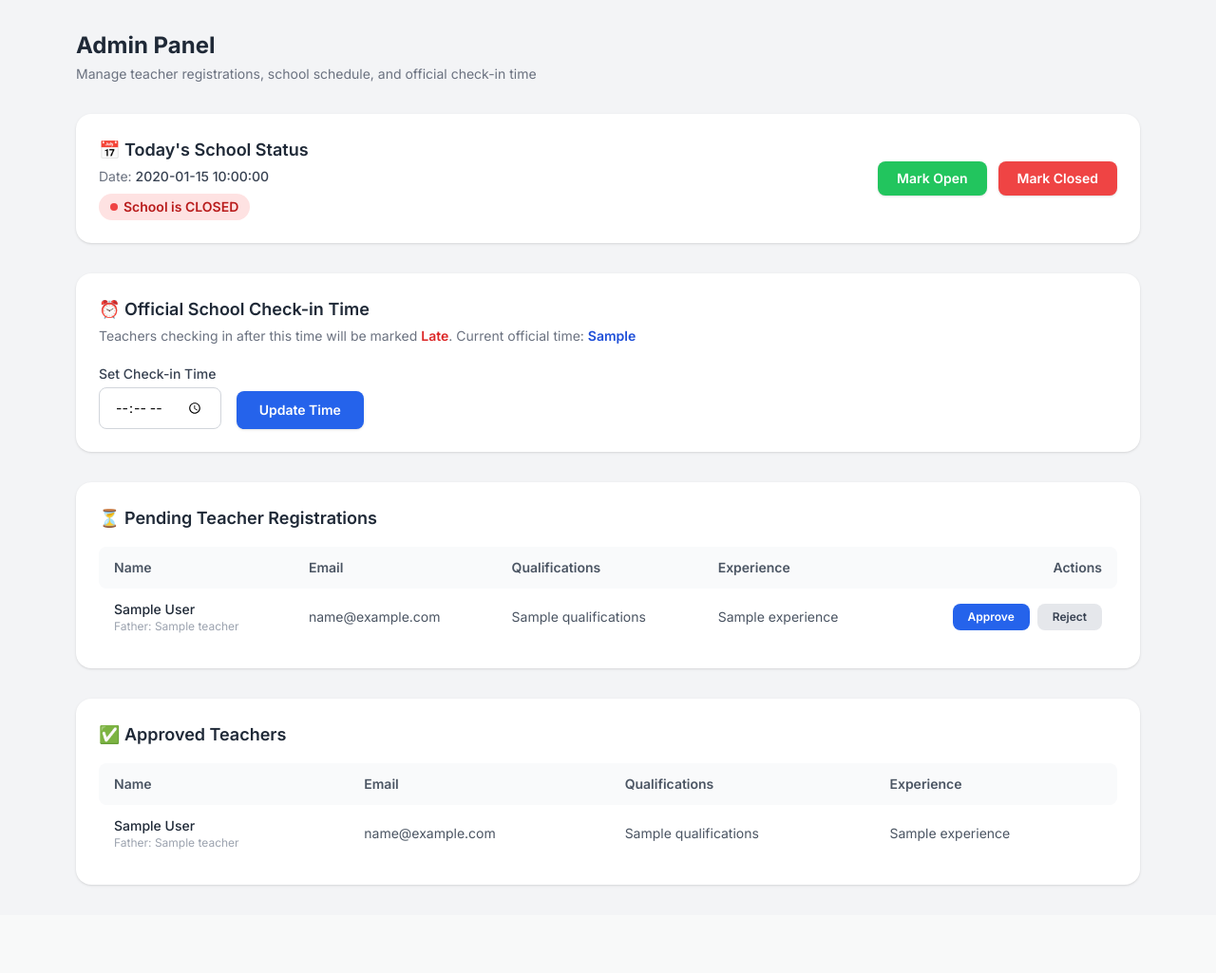
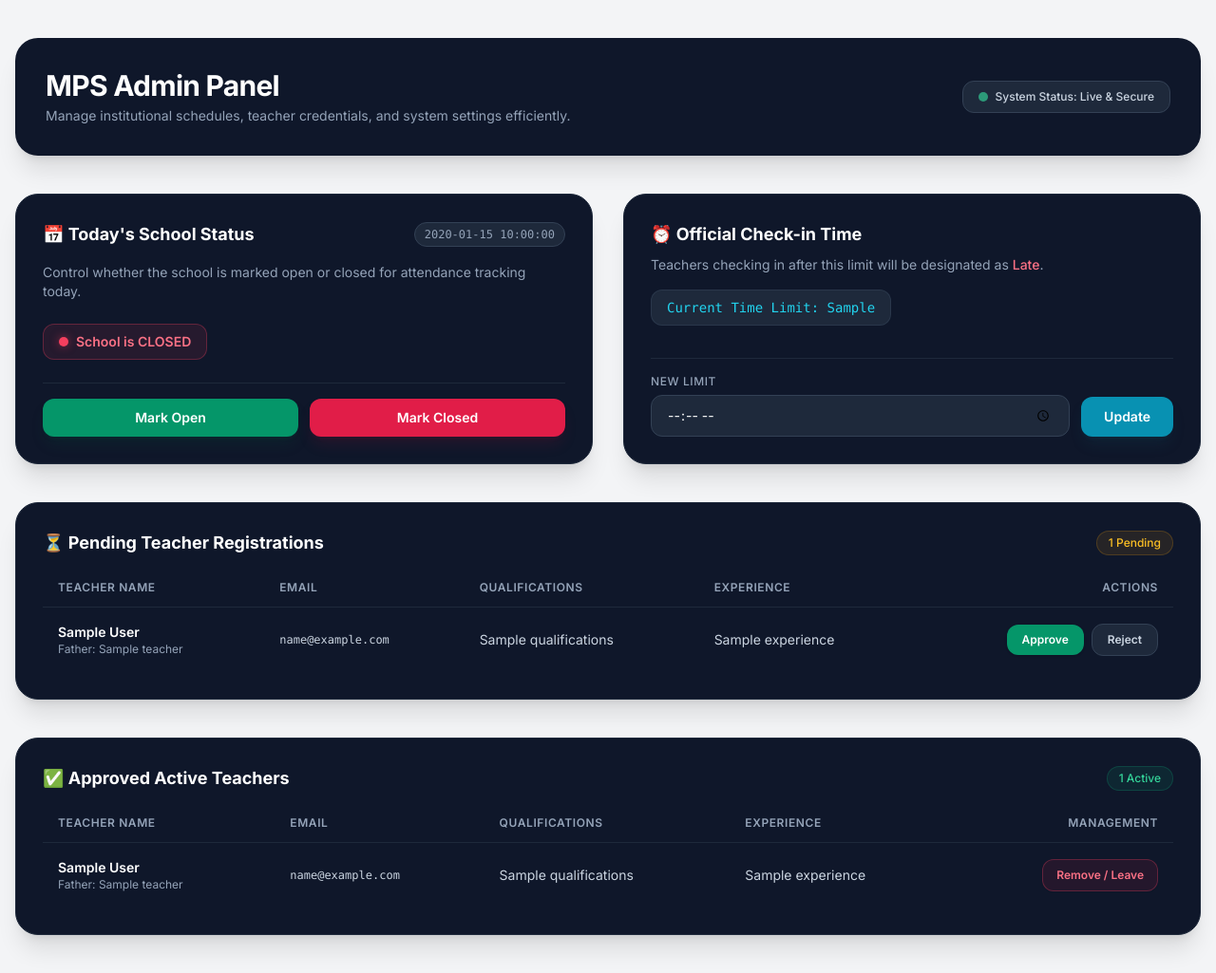
Before and after one commit to jaounabbas5121488-glitch/MPS-Exams-System-, a FastAPI app: template templates/admin.html in a window 1280 px wide. Shown: the whole page at 95% size. Before the commit the page ends 934 px from the top, so only its background shows below. Run offline with FastAPI, Linux system fonts and the light colour scheme; the template is opened without the code that fills it: most values are stand-ins (such as "Sample title", 1, 10 or a date in 2020); some libraries are stand-ins or nearby versions.

Commit message:
Updated admin panel design and teacher deactivation logic

```diff
--- a/templates/admin.html
+++ b/templates/admin.html
@@ -1,111 +1,136 @@
 {% extends "base.html" %}
 {% block title %}Admin Panel – MPS Exams System{% endblock %}
-{% block main_class %}max-w-6xl mx-auto px-4 py-8{% endblock %}
+{% block main_class %}max-w-7xl mx-auto px-4 py-10{% endblock %}
 
 {% block content %}
-<div class="mb-8">
-  <h1 class="text-2xl font-bold text-gray-800">Admin Panel</h1>
-  <p class="text-gray-500 text-sm mt-1">Manage teacher registrations, school schedule, and official check-in time</p>
+<!-- Header Section with Rich Dark Accent -->
+<div class="mb-10 bg-slate-900 rounded-3xl p-8 shadow-xl text-white flex flex-col md:flex-row md:items-center md:justify-between gap-4">
+  <div>
+    <h1 class="text-3xl font-extrabold tracking-tight">MPS Admin Panel</h1>
+    <p class="text-slate-400 text-sm mt-1">Manage institutional schedules, teacher credentials, and system settings efficiently.</p>
+  </div>
+  <div class="inline-flex items-center gap-2 bg-slate-800 border border-slate-700 px-4 py-2 rounded-xl text-xs font-medium text-slate-300">
+    <span class="w-2.5 h-2.5 rounded-full bg-emerald-400 animate-pulse"></span>
+    System Status: Live & Secure
+  </div>
 </div>
 
 {% if settings_saved %}
-<div class="bg-green-50 border border-green-200 text-green-700 rounded-xl px-5 py-3 mb-6 text-sm">
-  ✅ Official check-in time updated successfully.
+<div class="bg-emerald-950/80 border border-emerald-500/30 text-emerald-300 rounded-2xl px-6 py-4 mb-8 text-sm flex items-center gap-3 shadow-lg backdrop-blur">
+  <span class="text-lg">✅</span> Official check-in time updated successfully.
 </div>
 {% endif %}
 
+<!-- Grid Section for School Status & Check-in Time -->
+<div class="grid grid-cols-1 lg:grid-cols-2 gap-8 mb-10">
+
   <!-- School Status Card -->
-<div class="bg-white rounded-2xl shadow p-6 mb-8">
-  <div class="flex flex-col sm:flex-row sm:items-center sm:justify-between gap-4">
+  <div class="bg-slate-900 border border-slate-800 rounded-3xl p-7 shadow-xl flex flex-col justify-between text-white">
     <div>
-      <h2 class="text-lg font-semibold text-gray-800">📅 Today's School Status</h2>
-      <p class="text-sm text-gray-500 mt-1">Date: <span class="font-medium text-gray-700">{{ today }}</span></p>
-      <div class="mt-2">
+      <div class="flex items-center justify-between mb-4">
+        <h2 class="text-lg font-bold flex items-center gap-2">📅 Today's School Status</h2>
+        <span class="text-xs px-2.5 py-1 rounded-full bg-slate-800 text-slate-400 border border-slate-700 font-mono">{{ today }}</span>
+      </div>
+      <p class="text-sm text-slate-400 mb-6">Control whether the school is marked open or closed for attendance tracking today.</p>
+
+      <div class="mb-6">
         {% if is_open %}
-        <span class="inline-flex items-center gap-1.5 bg-green-100 text-green-700 text-sm font-semibold px-3 py-1 rounded-full">
-          <span class="w-2 h-2 bg-green-500 rounded-full"></span> School is OPEN
-        </span>
+        <div class="inline-flex items-center gap-2 bg-emerald-500/10 border border-emerald-500/30 text-emerald-400 text-sm font-semibold px-4 py-2 rounded-xl">
+          <span class="w-2.5 h-2.5 bg-emerald-500 rounded-full shadow-[0_0_10px_rgba(16,185,129,0.5)]"></span> School is OPEN
+        </div>
         {% else %}
-        <span class="inline-flex items-center gap-1.5 bg-red-100 text-red-700 text-sm font-semibold px-3 py-1 rounded-full">
-          <span class="w-2 h-2 bg-red-500 rounded-full"></span> School is CLOSED
-        </span>
+        <div class="inline-flex items-center gap-2 bg-rose-500/10 border border-rose-500/30 text-rose-400 text-sm font-semibold px-4 py-2 rounded-xl">
+          <span class="w-2.5 h-2.5 bg-rose-500 rounded-full shadow-[0_0_10px_rgba(244,63,94,0.5)]"></span> School is CLOSED
+        </div>
         {% endif %}
       </div>
     </div>
-    <form method="post" action="/admin/calendar" class="flex gap-3">
+
+    <form method="post" action="/admin/calendar" class="flex items-center gap-3 pt-4 border-t border-slate-800">
       <button type="submit" name="is_open" value="1"
-        class="bg-green-500 hover:bg-green-600 text-white text-sm font-semibold px-5 py-2 rounded-lg transition shadow">
+        class="flex-1 bg-emerald-600 hover:bg-emerald-500 text-white text-sm font-semibold py-2.5 px-4 rounded-xl transition shadow-lg shadow-emerald-900/20 text-center">
         Mark Open
       </button>
       <button type="submit" name="is_open" value="0"
-        class="bg-red-500 hover:bg-red-600 text-white text-sm font-semibold px-5 py-2 rounded-lg transition shadow">
+        class="flex-1 bg-rose-600 hover:bg-rose-500 text-white text-sm font-semibold py-2.5 px-4 rounded-xl transition shadow-lg shadow-rose-900/20 text-center">
         Mark Closed
       </button>
     </form>
   </div>
+
+  <!-- Official Check-in Time Card -->
+  <div class="bg-slate-900 border border-slate-800 rounded-3xl p-7 shadow-xl flex flex-col justify-between text-white">
+    <div>
+      <h2 class="text-lg font-bold flex items-center gap-2 mb-2">⏰ Official Check-in Time</h2>
+      <p class="text-sm text-slate-400 mb-4">
+        Teachers checking in after this limit will be designated as <span class="text-rose-400 font-medium">Late</span>.
+      </p>
+      <div class="inline-block bg-slate-800 border border-slate-700/60 px-4 py-2 rounded-xl text-sm font-mono text-cyan-400 mb-6">
+        Current Time Limit: {{ official_check_in_display }}
+      </div>
     </div>
 
-<!-- Official Check-in Time -->
-<div class="bg-white rounded-2xl shadow p-6 mb-8">
-  <h2 class="text-lg font-semibold text-gray-800 mb-1">⏰ Official School Check-in Time</h2>
-  <p class="text-sm text-gray-500 mb-5">
-  Teachers checking in after this time will be marked <span class="font-semibold text-red-600">Late</span>.
-  Current official time: <span class="font-semibold text-blue-700">{{ official_check_in_display }}</span>
-  </p>
-
-  <form method="post" action="/admin/settings/check-in-time" class="flex flex-col sm:flex-row sm:items-end gap-4">
-    <div>
-      <label class="block text-sm font-medium text-gray-700 mb-1">Set Check-in Time</label>
+    <form method="post" action="/admin/settings/check-in-time" class="flex items-end gap-3 pt-4 border-t border-slate-800">
+      <div class="flex-1">
+        <label class="block text-xs font-medium text-slate-400 mb-1.5 uppercase tracking-wider">New Limit</label>
         <input
           type="time"
           name="official_check_in_time"
           value="{{ official_check_in_time }}"
           required
-        class="border border-gray-300 rounded-lg px-4 py-2.5 text-sm focus:outline-none focus:ring-2 focus:ring-blue-500"/>
+          class="w-full bg-slate-800 border border-slate-700 rounded-xl px-4 py-2.5 text-sm text-white focus:outline-none focus:border-cyan-500 transition"/>
       </div>
       <button type="submit"
-      class="bg-blue-600 hover:bg-blue-700 text-white text-sm font-semibold px-6 py-2.5 rounded-lg transition shadow">
-      Update Time
+        class="bg-cyan-600 hover:bg-cyan-500 text-white text-sm font-semibold px-6 py-2.5 rounded-xl transition shadow-lg shadow-cyan-900/20 h-[42px]">
+        Update
       </button>
     </form>
   </div>
 
-<!-- Pending Approvals -->
-<div class="bg-white rounded-2xl shadow p-6 mb-8">
-  <h2 class="text-lg font-semibold text-gray-800 mb-4">⏳ Pending Teacher Registrations</h2>
+</div>
+
+<!-- Pending Approvals Section -->
+<div class="bg-slate-900 border border-slate-800 rounded-3xl p-7 shadow-xl mb-10 text-white">
+  <div class="flex items-center justify-between mb-6">
+    <h2 class="text-lg font-bold flex items-center gap-2">⏳ Pending Teacher Registrations</h2>
+    <span class="text-xs bg-amber-500/10 text-amber-400 border border-amber-500/20 px-3 py-1 rounded-full font-medium">
+      {{ pending|length if pending else 0 }} Pending
+    </span>
+  </div>
+
   {% if pending %}
   <div class="overflow-x-auto">
-    <table class="w-full text-sm">
+    <table class="w-full text-sm text-left border-collapse">
       <thead>
-        <tr class="bg-gray-50 text-gray-600 text-left">
-          <th class="px-4 py-3 rounded-l-lg font-semibold">Name</th>
-          <th class="px-4 py-3 font-semibold">Email</th>
-          <th class="px-4 py-3 font-semibold">Qualifications</th>
-          <th class="px-4 py-3 font-semibold">Experience</th>
-          <th class="px-4 py-3 rounded-r-lg font-semibold text-right">Actions</th>
+        <tr class="border-b border-slate-800 text-slate-400 text-xs uppercase tracking-wider">
+          <th class="pb-3 px-4 font-semibold">Teacher Name</th>
+          <th class="pb-3 px-4 font-semibold">Email</th>
+          <th class="pb-3 px-4 font-semibold">Qualifications</th>
+          <th class="pb-3 px-4 font-semibold">Experience</th>
+          <th class="pb-3 px-4 font-semibold text-right">Actions</th>
         </tr>
       </thead>
-      <tbody class="divide-y divide-gray-100">
+      <tbody class="divide-y divide-slate-800/60">
         {% for teacher in pending %}
-        <tr class="hover:bg-gray-50 transition">
-          <td class="px-4 py-3">
-            <div class="font-medium text-gray-800">{{ teacher.full_name }}</div>
-            <div class="text-xs text-gray-400">Father: {{ teacher.father_name }}</div>
+        <tr class="hover:bg-slate-800/40 transition">
+          <td class="py-4 px-4">
+            <div class="font-semibold text-white">{{ teacher.full_name }}</div>
+            <div class="text-xs text-slate-400">Father: {{ teacher.father_name }}</div>
           </td>
-          <td class="px-4 py-3 text-gray-600">{{ teacher.email }}</td>
-          <td class="px-4 py-3 text-gray-600">{{ teacher.qualifications }}</td>
-          <td class="px-4 py-3 text-gray-600">{{ teacher.experience }}</td>
-          <td class="px-4 py-3 text-right">
-            <div class="flex justify-end gap-2">
+          <td class="py-4 px-4 text-slate-300 font-mono text-xs">{{ teacher.email }}</td>
+          <td class="py-4 px-4 text-slate-300">{{ teacher.qualifications }}</td>
+          <td class="py-4 px-4 text-slate-300">{{ teacher.experience }}</td>
+          <td class="py-4 px-4 text-right">
+            <div class="flex items-center justify-end gap-2">
               <form method="post" action="/admin/approve/{{ teacher.id }}">
                 <button type="submit"
-                  class="bg-blue-600 hover:bg-blue-700 text-white text-xs font-semibold px-4 py-1.5 rounded-lg transition">
+                  class="bg-emerald-600 hover:bg-emerald-500 text-white text-xs font-semibold px-4 py-2 rounded-xl transition shadow">
                   Approve
                 </button>
               </form>
               <form method="post" action="/admin/reject/{{ teacher.id }}">
                 <button type="submit"
-                  class="bg-gray-200 hover:bg-red-100 text-gray-700 hover:text-red-600 text-xs font-semibold px-4 py-1.5 rounded-lg transition">
+                  class="bg-slate-800 hover:bg-rose-950 text-slate-300 hover:text-rose-400 border border-slate-700 hover:border-rose-900 text-xs font-semibold px-4 py-2 rounded-xl transition">
                   Reject
                 </button>
               </form>
@@ -117,46 +142,62 @@
     </table>
   </div>
   {% else %}
-  <div class="text-center py-10 text-gray-400">
+  <div class="text-center py-12 text-slate-500">
     <span class="text-4xl block mb-2">🎉</span>
-    No pending registrations
+    No pending registrations right now.
   </div>
   {% endif %}
 </div>
 
-<!-- Approved Teachers -->
-<div class="bg-white rounded-2xl shadow p-6">
-  <h2 class="text-lg font-semibold text-gray-800 mb-4">✅ Approved Teachers</h2>
+<!-- Approved Teachers Section with Remove/Deactivate Option -->
+<div class="bg-slate-900 border border-slate-800 rounded-3xl p-7 shadow-xl text-white">
+  <div class="flex items-center justify-between mb-6">
+    <h2 class="text-lg font-bold flex items-center gap-2">✅ Approved Active Teachers</h2>
+    <span class="text-xs bg-emerald-500/10 text-emerald-400 border border-emerald-500/20 px-3 py-1 rounded-full font-medium">
+      {{ approved|length if approved else 0 }} Active
+    </span>
+  </div>
+
   {% if approved %}
   <div class="overflow-x-auto">
-    <table class="w-full text-sm">
+    <table class="w-full text-sm text-left border-collapse">
       <thead>
-        <tr class="bg-gray-50 text-gray-600 text-left">
-          <th class="px-4 py-3 rounded-l-lg font-semibold">Name</th>
-          <th class="px-4 py-3 font-semibold">Email</th>
-          <th class="px-4 py-3 font-semibold">Qualifications</th>
-          <th class="px-4 py-3 rounded-r-lg font-semibold">Experience</th>
+        <tr class="border-b border-slate-800 text-slate-400 text-xs uppercase tracking-wider">
+          <th class="pb-3 px-4 font-semibold">Teacher Name</th>
+          <th class="pb-3 px-4 font-semibold">Email</th>
+          <th class="pb-3 px-4 font-semibold">Qualifications</th>
+          <th class="pb-3 px-4 font-semibold">Experience</th>
+          <th class="pb-3 px-4 font-semibold text-right">Management</th>
         </tr>
       </thead>
-      <tbody class="divide-y divide-gray-100">
+      <tbody class="divide-y divide-slate-800/60">
         {% for teacher in approved %}
-        <tr class="hover:bg-gray-50 transition">
-          <td class="px-4 py-3">
-            <div class="font-medium text-gray-800">{{ teacher.full_name }}</div>
-            <div class="text-xs text-gray-400">Father: {{ teacher.father_name }}</div>
+        <tr class="hover:bg-slate-800/40 transition">
+          <td class="py-4 px-4">
+            <div class="font-semibold text-white">{{ teacher.full_name }}</div>
+            <div class="text-xs text-slate-400">Father: {{ teacher.father_name }}</div>
           </td>
-          <td class="px-4 py-3 text-gray-600">{{ teacher.email }}</td>
-          <td class="px-4 py-3 text-gray-600">{{ teacher.qualifications }}</td>
-          <td class="px-4 py-3 text-gray-600">{{ teacher.experience }}</td>
+          <td class="py-4 px-4 text-slate-300 font-mono text-xs">{{ teacher.email }}</td>
+          <td class="py-4 px-4 text-slate-300">{{ teacher.qualifications }}</td>
+          <td class="py-4 px-4 text-slate-300">{{ teacher.experience }}</td>
+          <td class="py-4 px-4 text-right">
+            <!-- Remove / Deactivate Button for teachers who leave school -->
+            <form action="/admin/remove-teacher/{{ teacher.id }}" method="POST" class="inline" onsubmit="return confirm('Are you sure you want to remove/deactivate {{ teacher.full_name }}?');">
+              <button type="submit"
+                class="bg-rose-600/10 hover:bg-rose-600 text-rose-400 hover:text-white border border-rose-500/30 text-xs font-semibold px-3.5 py-2 rounded-xl transition shadow-sm">
+                Remove / Leave
+              </button>
+            </form>
+          </td>
         </tr>
         {% endfor %}
       </tbody>
     </table>
   </div>
   {% else %}
-  <div class="text-center py-10 text-gray-400">
+  <div class="text-center py-12 text-slate-500">
     <span class="text-4xl block mb-2">👩‍🏫</span>
-    No approved teachers yet
+    No approved teachers found in the system.
   </div>
   {% endif %}
 </div>
```
Also changed, not shown: database.py (+16 -9 lines). Lines whose indentation alone changed are shown as unchanged.
